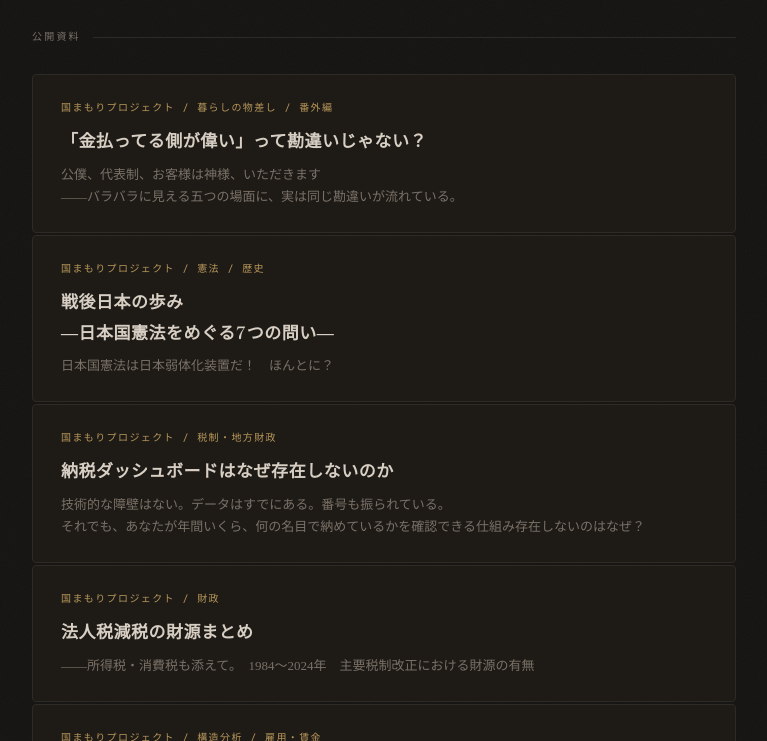
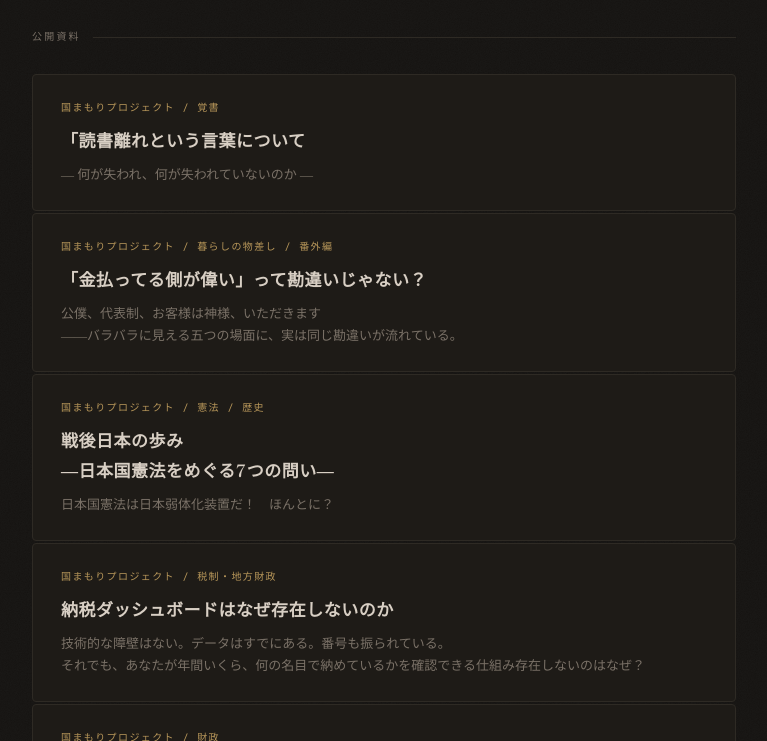
Before and after one commit to maskedrider88/maskedrider88.github.io, a Jekyll site: the page index.html, which Jekyll copies as it is, in a window 1280 px wide and 900 px high, scrolled down 374 px, cut to the strip 159-900 px from the top of the window. Shown: the whole strip, without its empty margins (256-1023 px from the left). Built offline with Jekyll 4.4.1, drawn with Linux system fonts in a browser that asks for light colours; some web fonts are replaced.

Commit message:
Update index.html

```diff
--- a/index.html
+++ b/index.html
@@ -234,7 +234,13 @@
       <p class="section-label">公開資料</p>
       <div class="card-list">
 
-        <a class="card" href="kinsenjoretsu.html">
+        <a class="card" href="dokushobanare.html">
+          <p class="card-tag">国まもりプロジェクト / 覚書</p>
+          <p class="card-title">「読書離れという言葉について</p>
+          <p class="card-desc">— 何が失われ、何が失われていないのか —</p>
+        </a>
+
+         <a class="card" href="kinsenjoretsu.html">
           <p class="card-tag">国まもりプロジェクト / 暮らしの物差し / 番外編</p>
           <p class="card-title">「金払ってる側が偉い」って勘違いじゃない？</p>
           <p class="card-desc">公僕、代表制、お客様は神様、いただきます<br>——バラバラに見える五つの場面に、実は同じ勘違いが流れている。</p>
```
